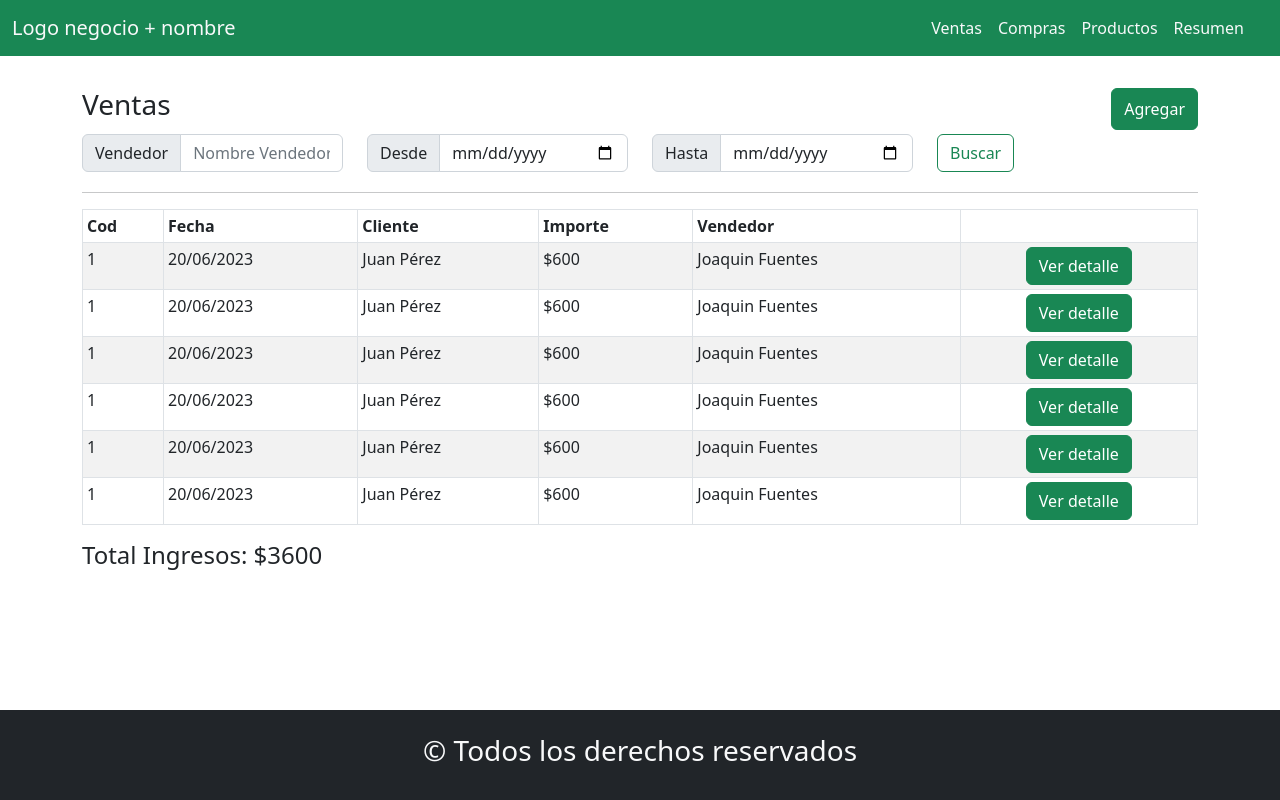
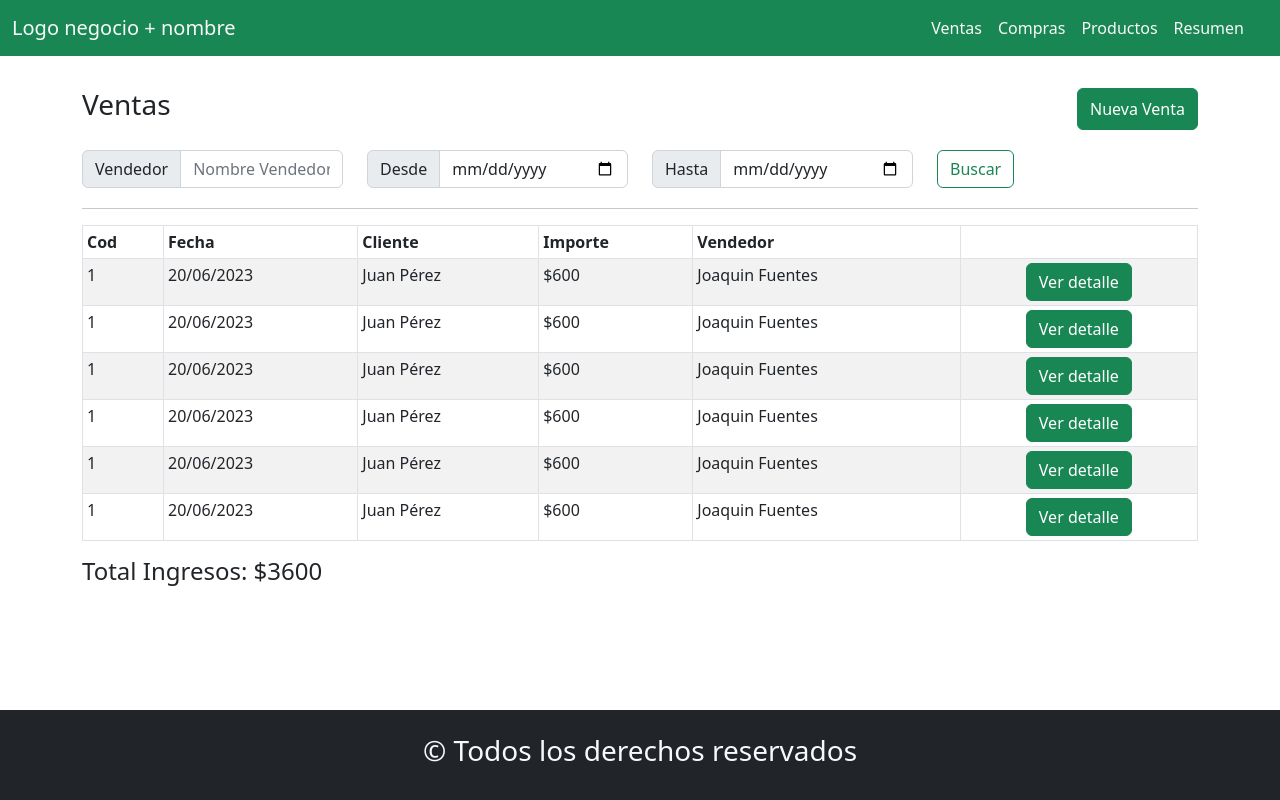
Before and after one commit to joaquin-fuentes/proyectoFinalProgramacion3, a React (Vite) app: page /ventas in a window 1280 px wide. Built offline with nearby package versions, Linux system fonts and the light colour scheme.

Commit message:
se le dio mas margin bottom al div de busqueda de compras y de ventas

```diff
--- a/src/components/views/compras/AdministradorCompras.jsx
+++ b/src/components/views/compras/AdministradorCompras.jsx
@@ -5,7 +5,7 @@ import ItemCompra from './ItemCompra';
 const Compras = () => {
     return (
         <Container className='my-3 main'>
-            <div className='d-flex justify-content-between '>
+            <div className='mb-3 d-flex justify-content-between '>
                 <h3>Compras</h3>
                 <Button variant="success" >Nueva Compra</Button>
             </div>
--- a/src/components/views/ventas/AdministradorVentas.jsx
+++ b/src/components/views/ventas/AdministradorVentas.jsx
@@ -5,9 +5,9 @@ import ItemVenta from './ItemVenta';
 const Ventas = () => {
     return (
         <Container className='my-3 main'>
-            <div className='d-flex justify-content-between '>
+            <div className='mb-3 d-flex justify-content-between '>
                 <h3>Ventas</h3>
-                <Button variant="success" >Agregar</Button>
+                <Button variant="success" >Nueva Venta</Button>
             </div>
             <Form>
                 <Row className="align-items-center">
```
